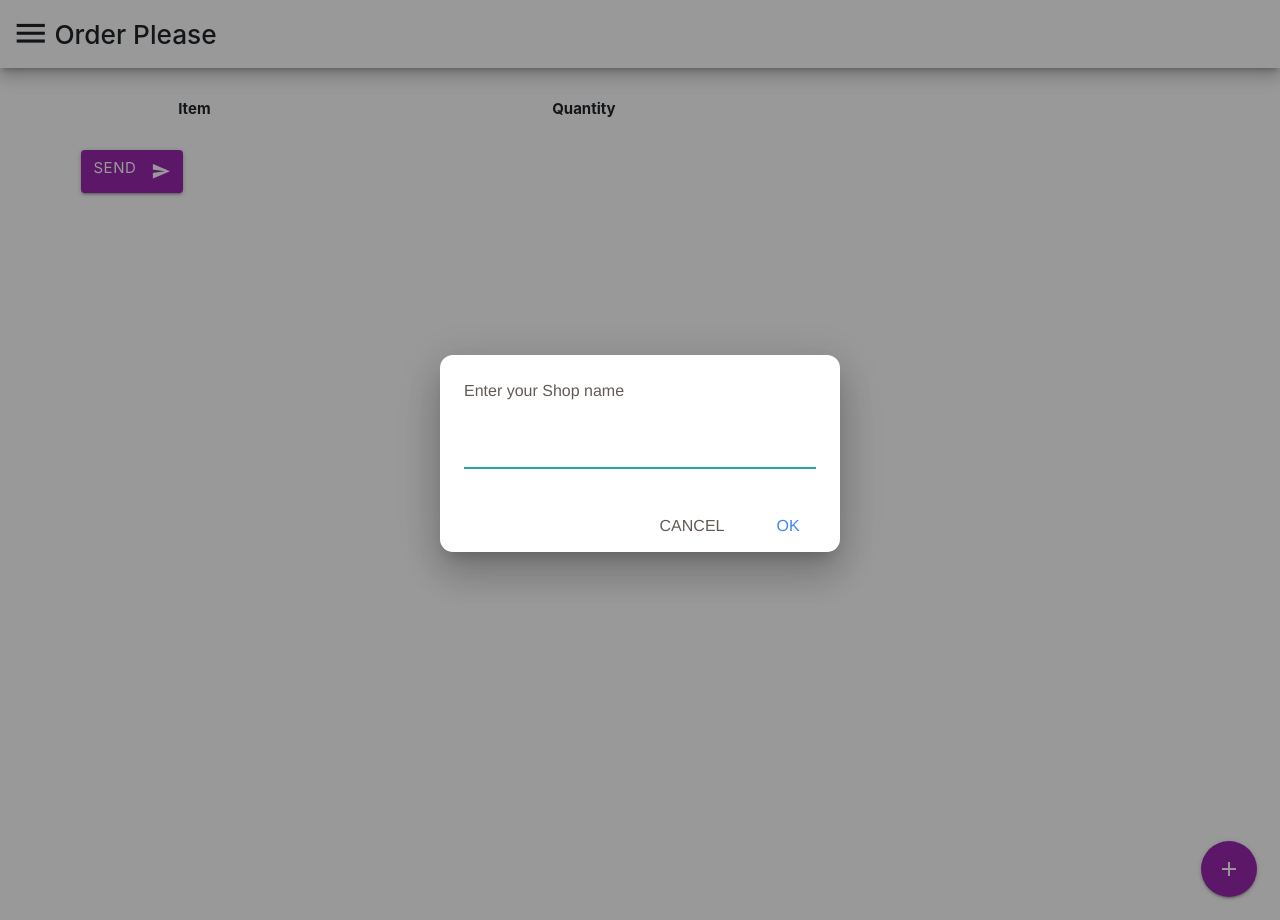
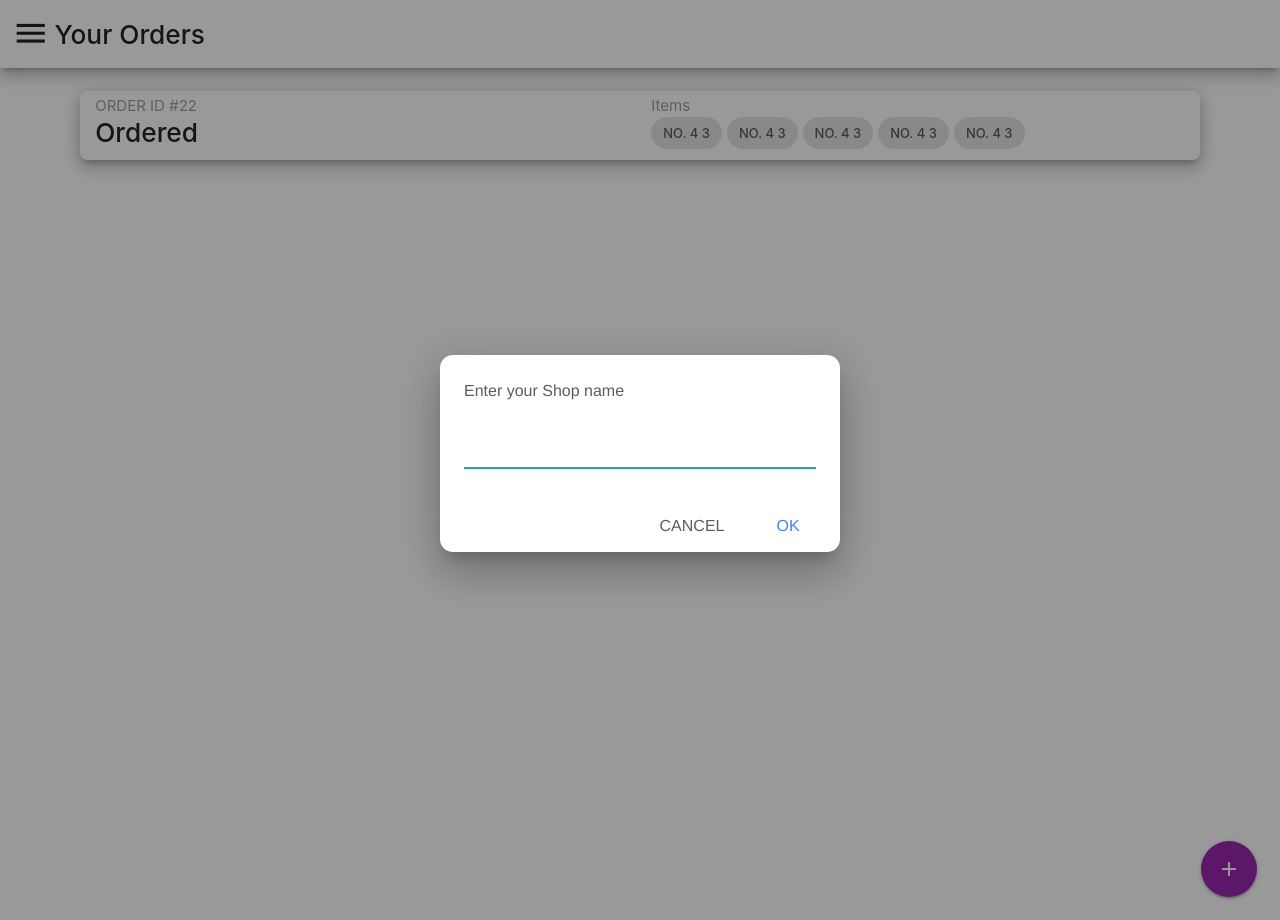
Before and after one commit to SreejithNS/order-pwa, a PHP site: page / in a window 1280 px wide. Run offline with PHP 8.4, Linux system fonts and the light colour scheme; lists and menus that the app fills with data are empty.

Commit message:
Added Your orders functionality

```diff
--- a/index.php
+++ b/index.php
@@ -28,8 +28,8 @@
 		  <a href="#name"><span id="app-username" class="white-text name">Sreejith N</span></a>
 		  <a href="#email"><span id="app-userid" class="white-text number">nssreejith229@gmail.com</span></a>
 		</div></li>
-		<li><a href="#"><i class="material-icons">featured_play_list</i>Orders</a></li>
-		<li><a href="#"><i class="material-icons">add_box</i>Add Items</a></li>
+		<li><a href="#"><i class="material-icons">featured_play_list</i>Your orders</a></li>
+		<li><a href="#"><i class="material-icons">add_box</i>New Order</a></li>
 		<li><div class="divider"></div></li>
 		<li><a class="subheader">Created by Sreejith N</a></li>
 		<li><a class="waves-effect" href="#!">Jithu Appalam Products</a></li>
@@ -41,14 +41,6 @@
 		</div>
 		<div class="container">
 			<div class="section">
-				<!---div class="row">
-					<div class="col s10">
-						<p>To send order click here</p>
-					</div>
-					<div class="col s2 ">
-						<p class="right-align"><i class="small material-icons">add</i></p>
-					</div>
-				</div--->
 			<table class="striped highlight ">
 				<thead>
 					<tr>
@@ -75,11 +67,11 @@
 			</div>
 		</div>
 	</div>
-	<div class="page hide" id="page-yourorders">
+	<div class="page" id="page-yourorders">
 		<div class="section z-depth-3" style="padding: 1rem 0rem 1rem 0.8rem;">
 			<h3 style="margin-bottom: 0px;"><i class="medium material-icons click" style="vertical-align: -8px;margin-right:5px;font-size: 2.5rem">menu</i>Your Orders</h3>
 		</div>
-		<div class="container">
+		<div class="container" id="ordered">
 			<div class="section"></div>
 			<div class="marginpadding">
 				<div class="row z-depth-3 roundpadding">
--- a/js/index.js
+++ b/js/index.js
@@ -38,6 +38,7 @@ var app = {
 var orders = {
 	templist:[],
 	list:[],
+	ordered:[],
 	remove: (index)=>{
 		orders.templist.splice(index,1);
 	},
@@ -79,6 +80,53 @@ var orders = {
 			orders.list = [];
 			$("#order-list").children().remove();
 		}
+	},
+	getOrders: ()=>{
+		var data = {
+			do: "myorders",
+			data: app.userid
+		}
+		$.get("cgi/index.php",data,
+			(res)=>{
+				console.log(res);
+				var a = JSON.parse(res);
+				var temp = [];
+				a.forEach((d)=>temp.push(JSON.parse(d)));
+				temp.forEach((d,i)=>{
+					temp[i].odr = JSON.parse(temp[i].odr)
+				});
+				orders.ordered = temp;
+			}
+			);
+	},
+	loadOrdered: ()=>{
+		orders.ordered.forEach((d)=>{
+			var id,sts,time,chips;
+			id = d.id;
+			sts = (d.status == 0)? "Ordered":"Ready";
+			var epoch = new Date(1541170348750);
+			time = epoch.toLocaleString();
+			chips = "";
+			d.odr.forEach((o)=>{
+				let name = o.item +' - '+o.quantity;
+				chips += `<div class='chip'>${name}</div>`;
+			});
+			var data = `<div class="marginpadding">
+					<div class="row z-depth-3 roundpadding">
+					<div class="col s2">
+						<span class="grey-text">ORDER ID #</span><span class="grey-text">${id}</span>
+						<h3>${sts}</h3>
+						<span class="grey-text">${time}</span>
+					</div>
+
+					<div class="col s12 centered">
+						<span class="grey-text">Items</span><br>
+						${chips}
+					</div>
+				</div>
+			</div>`;
+		$('#ordered').append(data);
+		});
 	}
 };
 
@@ -107,6 +155,9 @@ $('.itembut').map((i,dom)=>$(dom).on('click',(e)=>{
 			alerty.alert('You must enter quantity');
 		});
 }));
+
+
+
 app.init();
 
 if ('serviceWorker' in navigator) {
```
